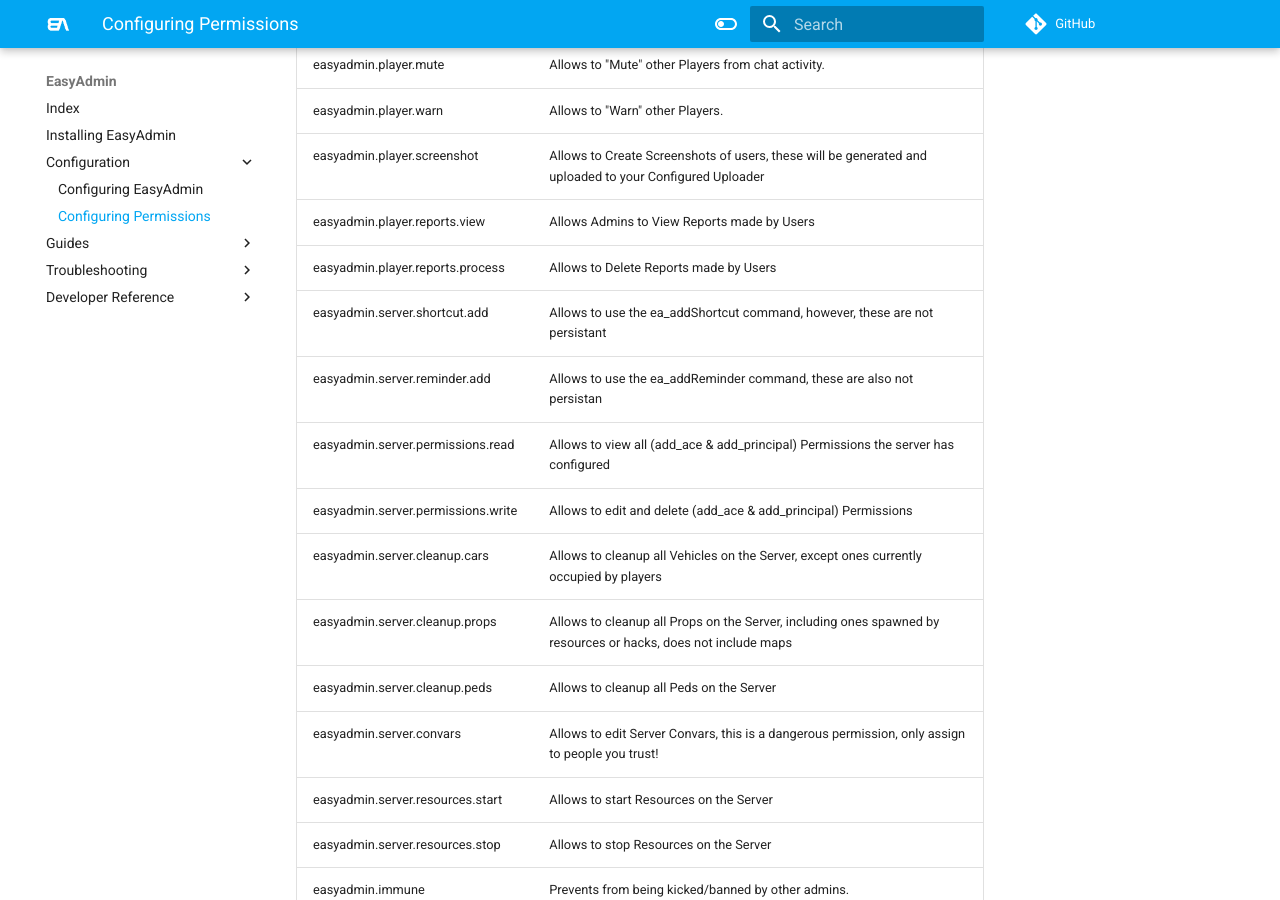
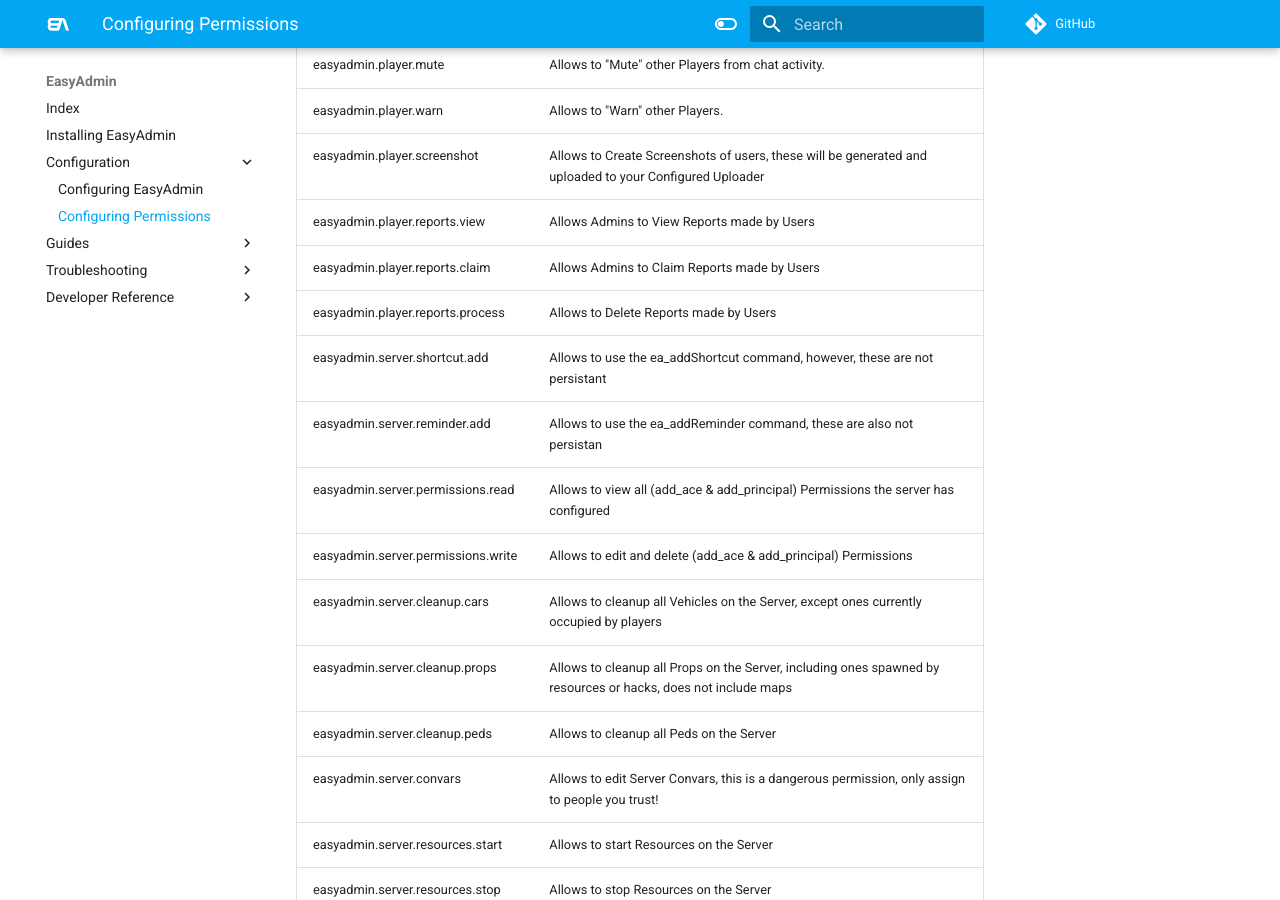
Before and after one commit to Blumlaut/EasyAdmin-docs, an MkDocs documentation site: the page built from docs/permissions.md, in a window 1280 px wide and 900 px high, scrolled down 1196 px. Built offline with MkDocs 1.6.1 and Material for MkDocs 9.7.7, drawn with Linux system fonts in a browser that asks for light colours; comment, search, counter and statistics services are not loaded.

Commit message:
Update permissions.md

```diff
--- a/docs/permissions.md
+++ b/docs/permissions.md
@@ -41,6 +41,7 @@ This will allow **all** permissions for the "admin" group.
 | easyadmin.player.warn              | Allows to "Warn" other Players.                                                                         |
 | easyadmin.player.screenshot        | Allows to Create Screenshots of users, these will be generated and uploaded to your Configured Uploader |
 | easyadmin.player.reports.view		 | Allows Admins to View Reports made by Users															          |
+| easyadmin.player.reports.claim		 | Allows Admins to Claim Reports made by Users															          |
 | easyadmin.player.reports.process	 | Allows to Delete Reports made by Users													              |
 | easyadmin.server.shortcut.add      | Allows to use the ea_addShortcut command, however, these are not persistant							  |
 | easyadmin.server.reminder.add      | Allows to use the ea_addReminder command, these are also not persistan                                  |
```
